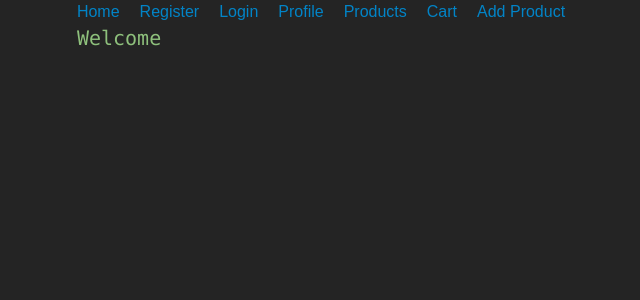
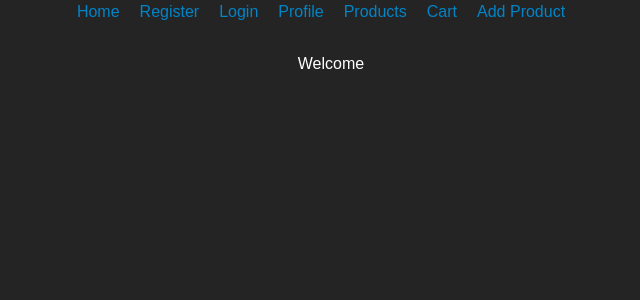
Before and after one commit to antonovmike/demo_store, a React (Vite) app in the folder client/: page /login in a window 1280 px wide. Shown: the top 300 px of the page, without its empty margins (309-949 px from the left). Built offline with nearby package versions, Linux system fonts and the light colour scheme; no server answers.

Commit message:
[REF] Replace StyledHeader_1 with Box from MUI in HomePage.tsx

```diff
--- a/client/src/components/HomePage.tsx
+++ b/client/src/components/HomePage.tsx
@@ -1,14 +1,23 @@
 import CssBaseline from "@mui/material/CssBaseline";
 import { ThemeProvider } from "@mui/material/styles";
+import { Box, Typography } from "@mui/material";
 
 import theme from "../theme";
-import StyledHeader_1 from "./StyledHeader_1";
 
 export default function HomePage() {
   return (
     <ThemeProvider theme={theme}>
       <CssBaseline>
-        <StyledHeader_1>Welcome</StyledHeader_1>
+        <Box
+          sx={{
+            minHeight: "10vh",
+            display: "flex",
+            alignItems: "center",
+            justifyContent: "center",
+          }}
+        >
+          <Typography>Welcome</Typography>
+        </Box>
       </CssBaseline>
     </ThemeProvider>
   );
```
